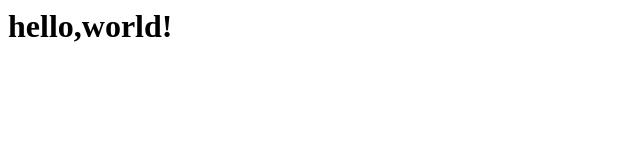
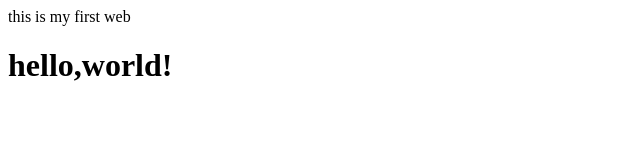
Before and after one commit to caiyunxiong/Learn, a plain HTML site: page index.html in a window 1280 px wide. Shown: the whole page, without its empty margins (0-640 px from the left). Drawn offline with Linux system fonts and the light colour scheme.

Commit message:
Update index.html

```diff
--- a/index.html
+++ b/index.html
@@ -1,4 +1,6 @@
 <html>
+ <head>
+   <tiltle>this is my first web</title>
 <body>
 <h1>hello,world!</h1>
 </body>
```
